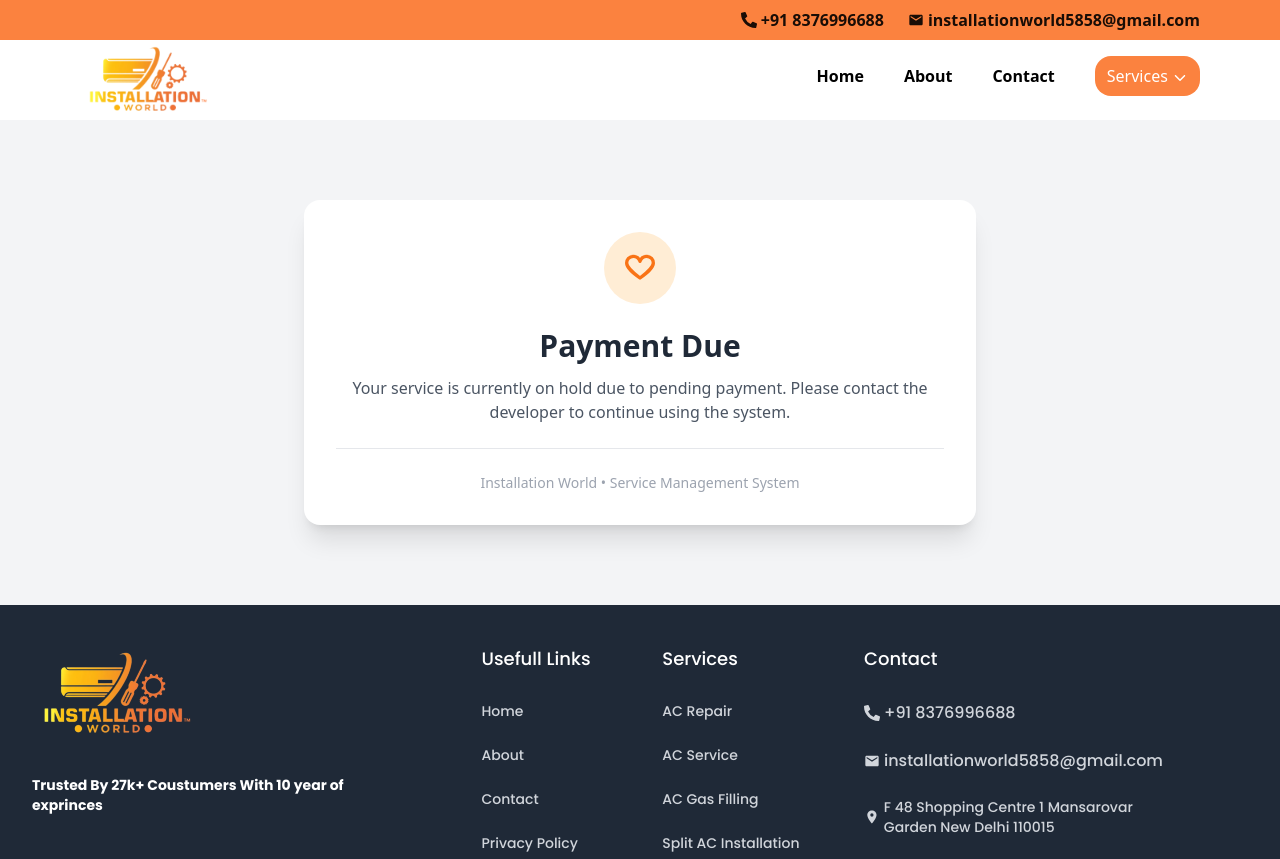
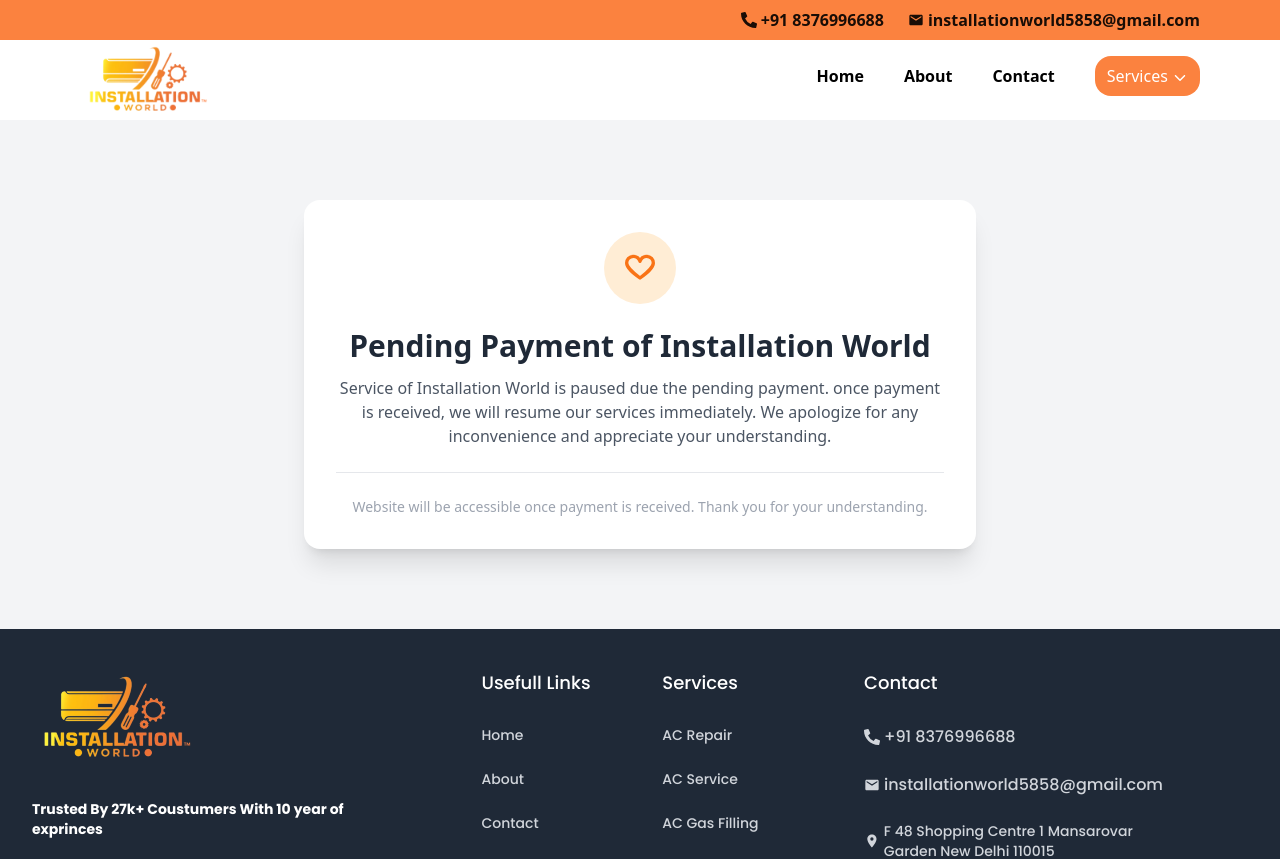
Before and after one commit to 7anish/Ac_service_B2B, a React (Vite) app in the folder frontend/: page / in a window 1280 px wide. Shown: the top 859 px of the page. Built offline with nearby package versions, Linux system fonts and the light colour scheme.

Commit message:
refactor : enhace page

```diff
--- a/frontend/src/Component/PaymentDue.jsx
+++ b/frontend/src/Component/PaymentDue.jsx
@@ -26,13 +26,12 @@
 
         {/* Title */}
         <h1 className="text-3xl font-bold text-gray-800 mb-3">
-          Payment Due
+          Pending Payment of Installation World
         </h1>
 
         {/* Subtitle */}
         <p className="text-gray-600 mb-6">
-          Your service is currently on hold due to pending payment.
-          Please contact the developer to continue using the system.
+          Service of Installation World is paused due the pending payment. once payment is received, we will resume our services immediately. We apologize for any inconvenience and appreciate your understanding.
         </p>
 
         {/* Divider */}
@@ -63,7 +62,7 @@
 
         {/* Footer Note */}
         <p className="text-sm text-gray-400 mt-6">
-          Installation World • Service Management System
+            Website will be accessible once payment is received. Thank you for your understanding.
         </p>
       </div>
     </div>
```
